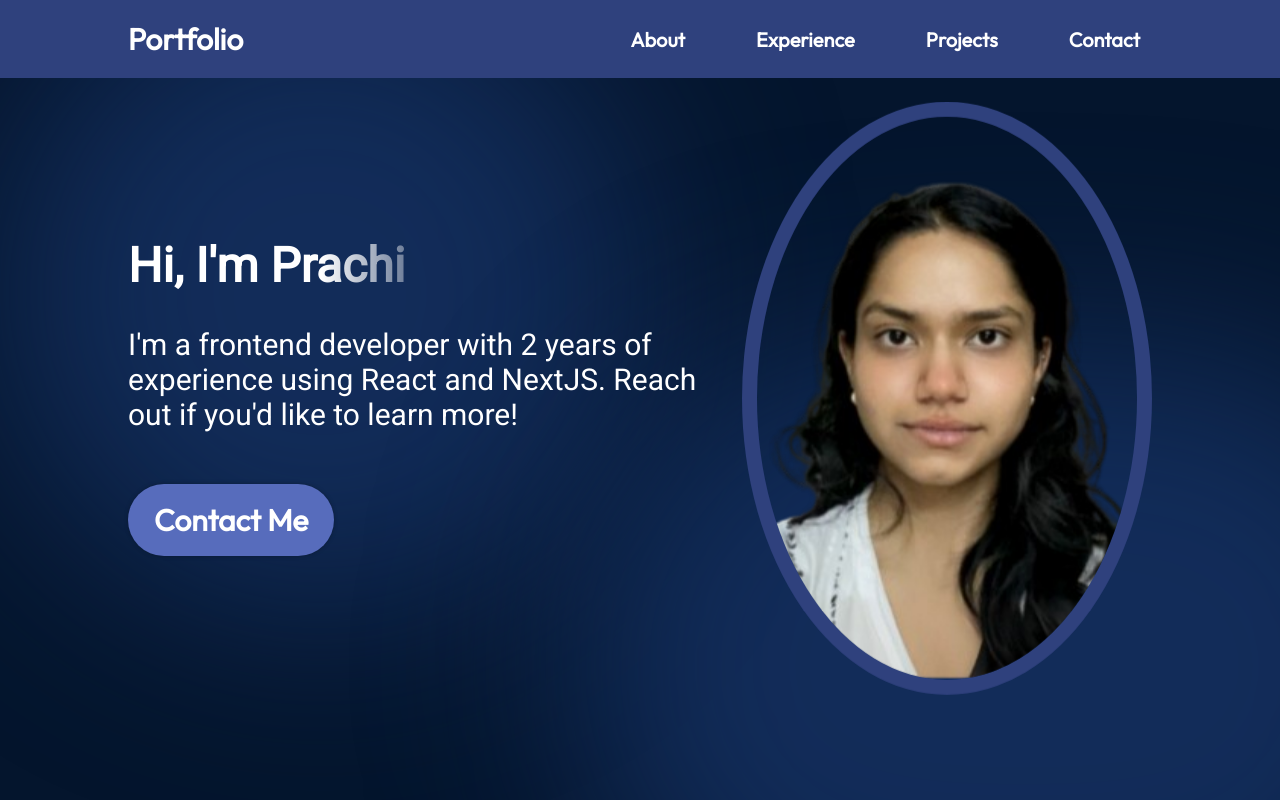
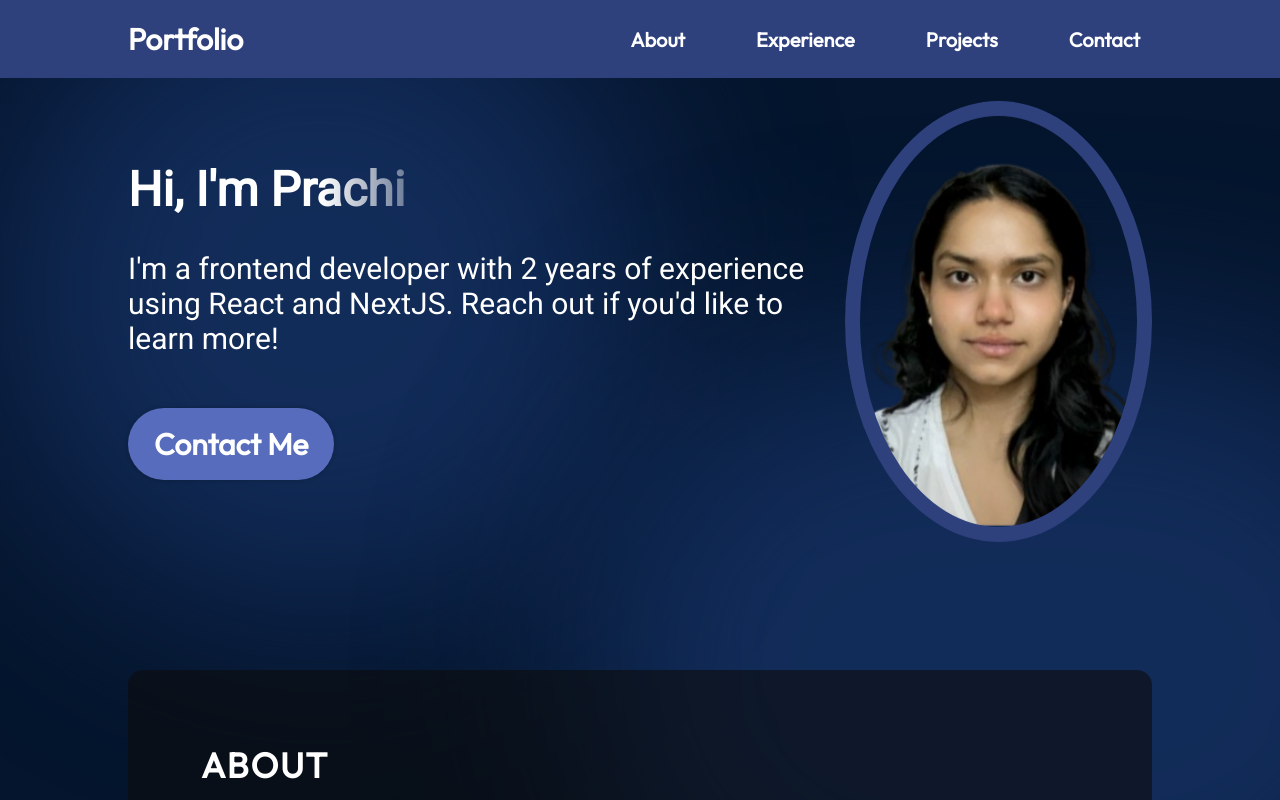
Before and after one commit to Prachi1208/portfolio, a React (Vite) app: page / in a window 1280 px wide. Shown: the top 800 px of the page. Built offline with nearby package versions, Linux system fonts and the light colour scheme.

Commit message:
Update Hero.module.css

```diff
--- a/src/components/Hero/Hero.module.css
+++ b/src/components/Hero/Hero.module.css
@@ -61,7 +61,7 @@
 
 
 .heroImg {
-  max-width: 80%; /* Adjusted for smaller image */
+  max-width: 30%; /* Adjusted for smaller image */
   z-index: 1;
   border-radius: 100%; /* Makes the image circular */
   border: 15px solid rgb(47, 65, 125); /* Adds a border for the frame */
@@ -174,7 +174,7 @@
   }
 
   .heroImg {
-    width: 30%;
+    width: 50%;
      /* Make the image smaller on very small screens */
   }
 }
```
